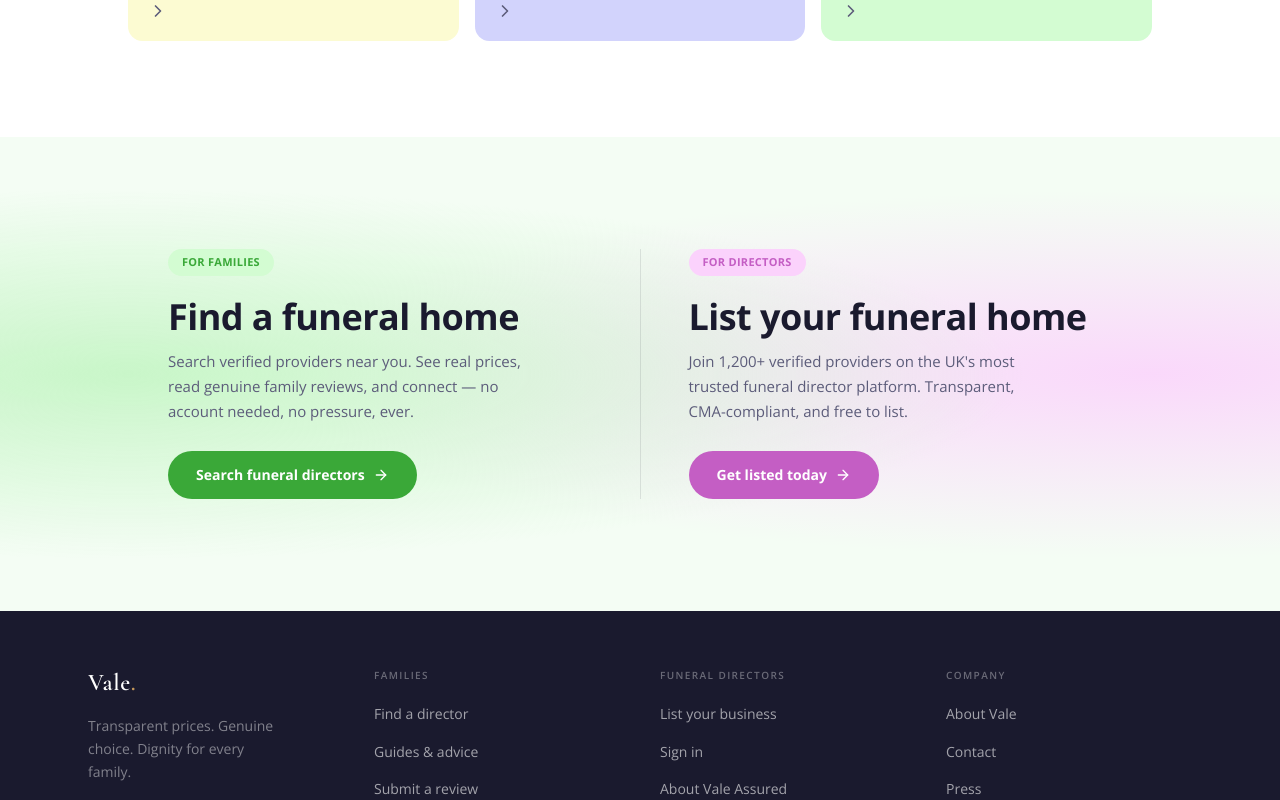
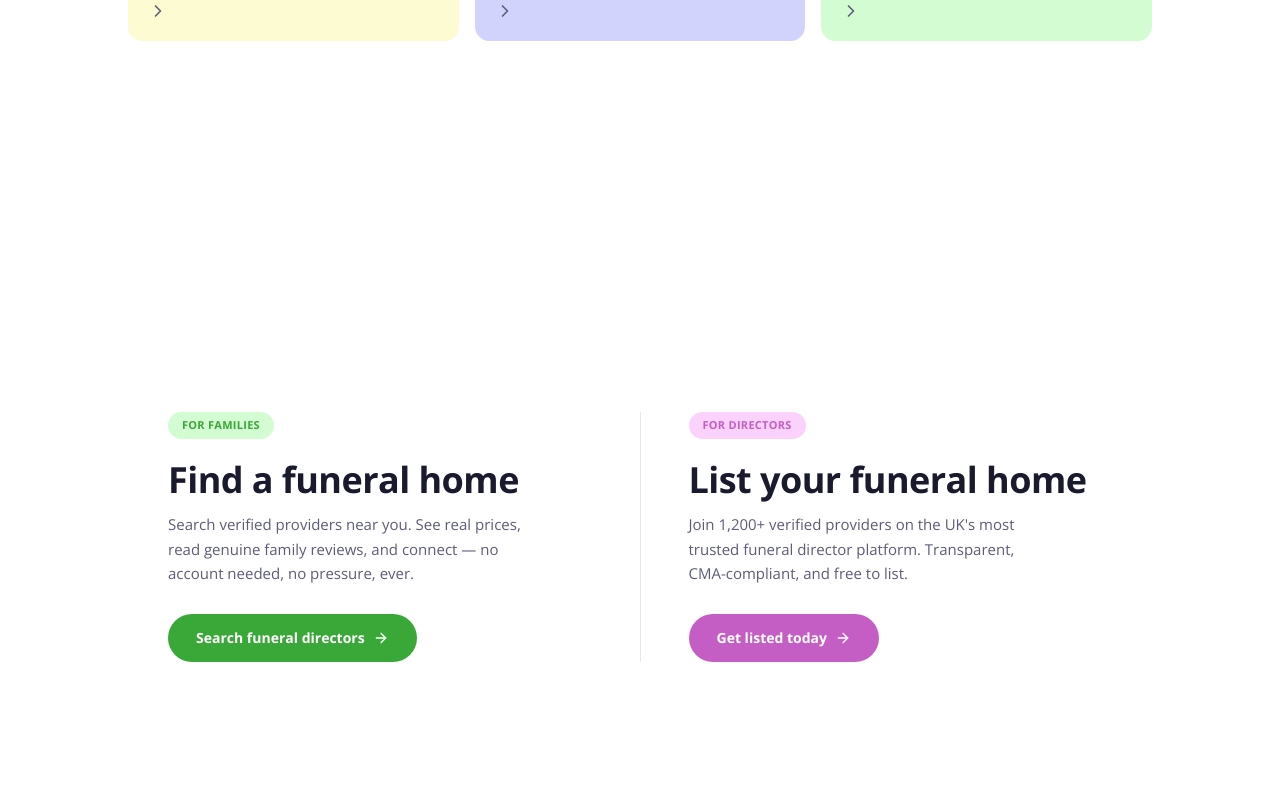
Before and after one commit to Zamster100/Vale, a Next.js app in the folder vale-web/: page / in a window 1280 px wide. Shown: the part 5540-6340 px from the top of the page. Built offline with nearby package versions, Linux system fonts and the light colour scheme.

Commit message:
Final CTA: full viewport height, no background color
- min-h-screen so section fills the full page
- All background/backgroundImage styles removed
- Content centred vertically with items-center

Co-Authored-By: Claude Sonnet 4.6 <noreply@anthropic.com>

```diff
--- a/vale-web/app/(public)/page.tsx
+++ b/vale-web/app/(public)/page.tsx
@@ -885,19 +885,10 @@ export default function Home() {
       </section>
 
       {/* ══════════════════════════════════════════════════════
-          FINAL CTA BAND — mint + pink blended gradient
+          FINAL CTA BAND — full-height, no background
       ══════════════════════════════════════════════════════ */}
-      <section
-        className="relative overflow-hidden"
-        style={{
-          background: "#F4FDF4",
-          backgroundImage: [
-            "radial-gradient(ellipse at 10% 50%, rgba(196,245,196,0.9) 0%, transparent 55%)",
-            "radial-gradient(ellipse at 90% 50%, rgba(251,210,252,0.85) 0%, transparent 55%)",
-          ].join(", "),
-        }}
-      >
-        <div className="max-w-5xl mx-auto px-6 md:px-10 py-20 md:py-28">
+      <section className="min-h-screen flex items-center">
+        <div className="w-full max-w-5xl mx-auto px-6 md:px-10 py-20 md:py-28">
 
           {/* Two CTAs side by side with vertical divider */}
           <div className="flex flex-col md:flex-row items-stretch gap-0">
```
